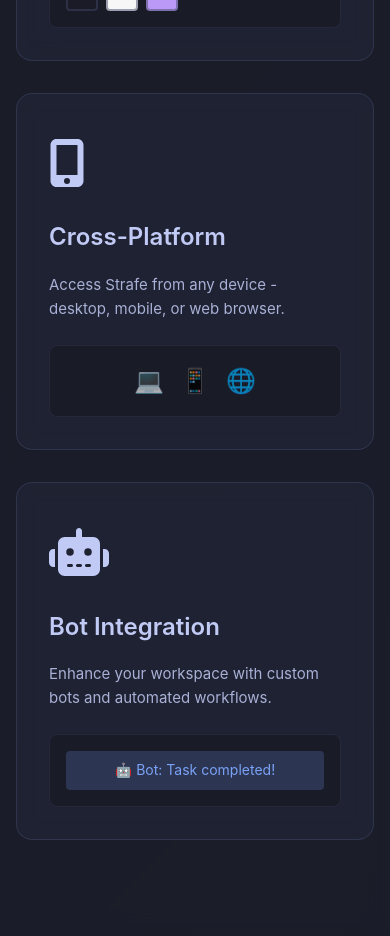
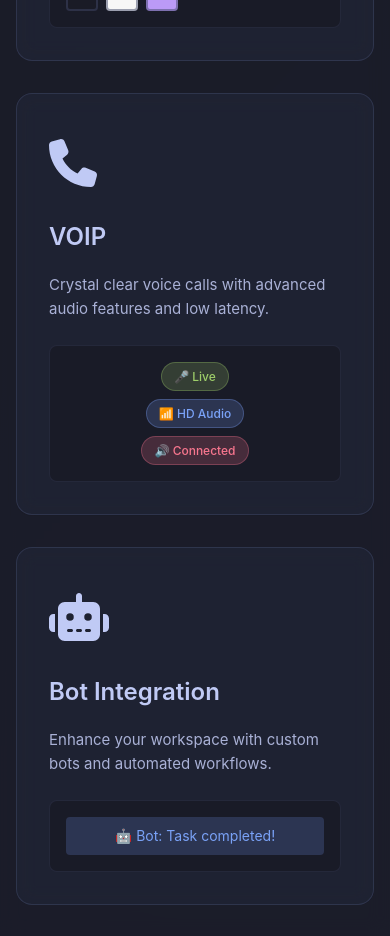
Before and after one commit to usethread/thrd.xyz, a Vue app: page / in a window 390 px wide. Shown: the part 2760-3696 px from the top of the page. Built offline with nearby package versions, Linux system fonts and the light colour scheme.

Commit message:
feat(home): add voip feature card with styling
Add phone icon to font awesome library and create new voip feature card component with dedicated styling. Replace previous cross-platform card with voip-specific content and indicators.

```diff
--- a/src/main.ts
+++ b/src/main.ts
@@ -39,7 +39,8 @@ import {
   faThumbtack,
   faSearch,
   faPaperclip,
-  faSmile
+  faSmile,
+  faPhone
 } from "@fortawesome/free-solid-svg-icons";
 import {
   faDiscord,
@@ -85,7 +86,8 @@ library.add(
   faThumbtack,
   faSearch,
   faPaperclip,
-  faSmile
+  faSmile,
+  faPhone
 );
 
 const app = createApp(App);
--- a/src/views/HomeView.vue
+++ b/src/views/HomeView.vue
@@ -300,15 +300,15 @@
 
           <div class="feature-card">
             <div class="feature-icon">
-              <font-awesome-icon :icon="['fas', 'mobile-alt']" />
-            </div>
-            <h3>Cross-Platform</h3>
-            <p>Access Strafe from any device - desktop, mobile, or web browser.</p>
+              <font-awesome-icon :icon="['fas', 'phone']" />
+            </div>
+            <h3>VOIP</h3>
+            <p>Crystal clear voice calls with advanced audio features and low latency.</p>
             <div class="feature-mockup">
-              <div class="mockup-devices">
-                <div class="device desktop">💻</div>
-                <div class="device mobile">📱</div>
-                <div class="device web">🌐</div>
+              <div class="mockup-voip">
+                <div class="voip-indicator active">🎤 Live</div>
+                <div class="voip-quality">📶 HD Audio</div>
+                <div class="voip-status">🔊 Connected</div>
               </div>
             </div>
           </div>
@@ -1519,6 +1519,41 @@
   font-size: 0.875rem;
 }
 
+.mockup-voip {
+  display: flex;
+  flex-direction: column;
+  gap: 0.5rem;
+  align-items: center;
+}
+
+.voip-indicator,
+.voip-quality,
+.voip-status {
+  padding: 0.25rem 0.75rem;
+  border-radius: 1rem;
+  font-size: 0.75rem;
+  font-weight: 500;
+  transition: all 0.2s;
+}
+
+.voip-indicator.active {
+  background: rgba(158, 206, 106, 0.2);
+  color: #9ece6a;
+  border: 1px solid rgba(158, 206, 106, 0.3);
+}
+
+.voip-quality {
+  background: rgba(122, 162, 247, 0.2);
+  color: #7aa2f7;
+  border: 1px solid rgba(122, 162, 247, 0.3);
+}
+
+.voip-status {
+  background: rgba(247, 118, 142, 0.2);
+  color: #f7768e;
+  border: 1px solid rgba(247, 118, 142, 0.3);
+}
+
 /* About Section */
 .about-section {
   padding: 5rem 0;
```
